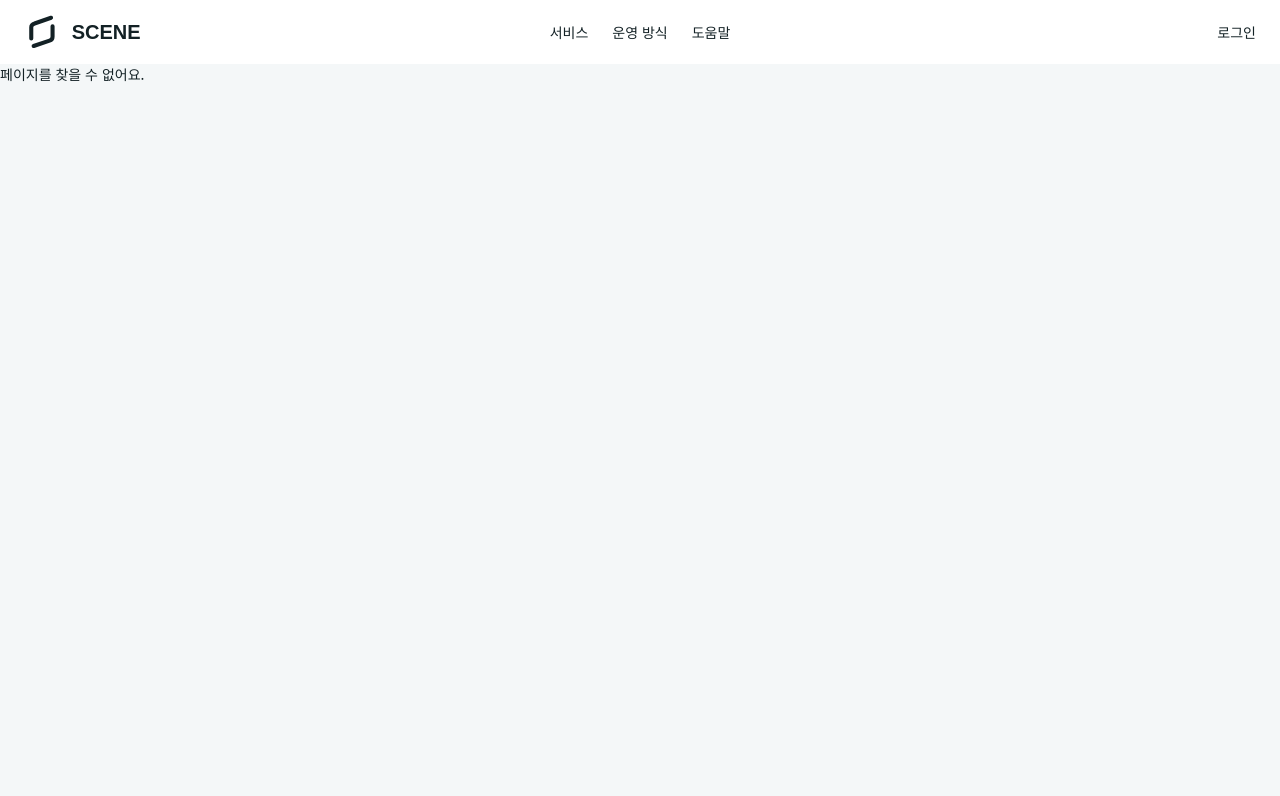
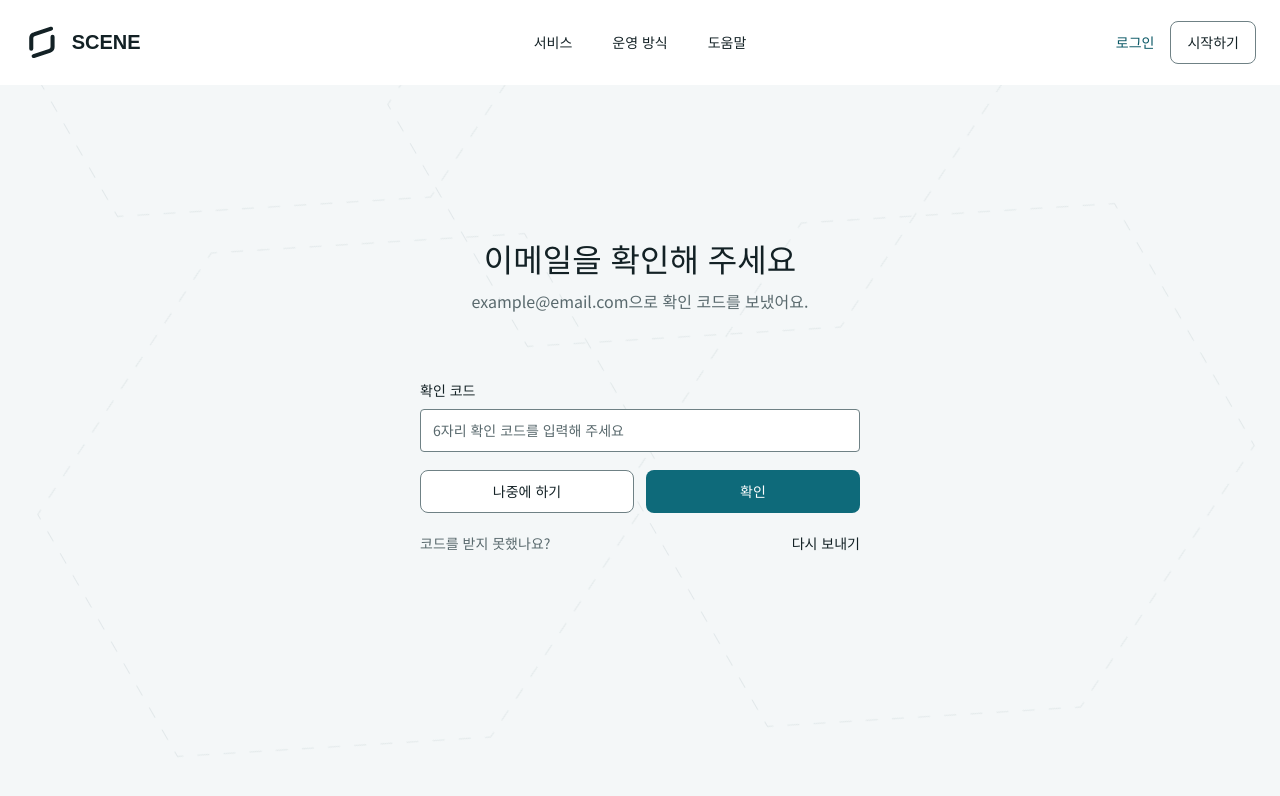
Before and after one commit to BeomhyunPark/SCENE, a React (Vite) app in the folder frontend/: page /verify-email in a window 1280 px wide. Shown: the top 796 px of the page. Built offline with nearby package versions, Linux system fonts and the light colour scheme; a web font is replaced by a local one.

Commit message:
feat: add the public email check (#137)
Track: #136

```diff
--- a/frontend/src/App.tsx
+++ b/frontend/src/App.tsx
@@ -5,6 +5,7 @@ import { PublicHeader } from "./components/PublicHeader";
 import { PublicHome } from "./components/PublicHome";
 import { PublicLogin } from "./components/PublicLogin";
 import { PublicSignup } from "./components/PublicSignup";
+import { PublicVerifyEmail } from "./components/PublicVerifyEmail";
 
 function Home() {
   return (
@@ -35,6 +36,7 @@ export function App() {
         <Route path="/" element={<Home />} />
         <Route path="/login" element={<PublicLogin />} />
         <Route path="/signup" element={<PublicSignup />} />
+        <Route path="/verify-email" element={<PublicVerifyEmail />} />
         <Route path="*" element={<NotFound />} />
       </Routes>
     </QueryClientProvider>
--- a/frontend/src/components/PublicHeader.css
+++ b/frontend/src/components/PublicHeader.css
@@ -33,6 +33,38 @@
   letter-spacing: 0;
 }
 
+.public-header--account {
+  height: 85px;
+}
+
+.public-header--account .public-header__brand {
+  grid-column: 1;
+}
+
+.public-header--account .public-header__nav {
+  grid-column: 2;
+  gap: 40px;
+}
+
+.public-header__actions {
+  grid-column: 3;
+  display: flex;
+  align-items: center;
+  justify-content: flex-end;
+  gap: 16px;
+}
+
+.public-header__login {
+  color: var(--color-text-brand);
+  font: var(--scene-label-m);
+  letter-spacing: 0;
+  text-decoration: none;
+}
+
+.public-header__start {
+  text-decoration: none;
+}
+
 @media (max-width: 390px) {
   .public-header__nav {
     display: none;
--- a/frontend/src/components/PublicHeader.tsx
+++ b/frontend/src/components/PublicHeader.tsx
@@ -1,10 +1,19 @@
 import { Link } from "react-router";
 import symbol from "../assets/scene-symbol-header.svg";
+import "./Button.css";
 import "./PublicHeader.css";
 
-export function PublicHeader() {
+type PublicHeaderProps = {
+  accountActions?: boolean;
+};
+
+export function PublicHeader({ accountActions = false }: PublicHeaderProps) {
   return (
-    <header className="grid h-16 grid-cols-[1fr_auto_1fr] items-center bg-[var(--color-bg-surface)] px-6 text-[var(--color-text-primary)]">
+    <header
+      className={`grid h-16 grid-cols-[1fr_auto_1fr] items-center bg-[var(--color-bg-surface)] px-6 text-[var(--color-text-primary)]${
+        accountActions ? " public-header--account" : ""
+      }`}
+    >
       <span className="public-header__brand">
         <img src={symbol} alt="" width={35.712} height={35.712} aria-hidden="true" />
         <span className="scene-wordmark">SCENE</span>
@@ -14,9 +23,23 @@ export function PublicHeader() {
         <span className="public-header__text">운영 방식</span>
         <span className="public-header__text">도움말</span>
       </div>
-      <Link className="public-header__text justify-self-end no-underline" to="/login">
-        로그인
-      </Link>
+      {accountActions ? (
+        <div className="public-header__actions">
+          <Link className="public-header__login" to="/login">
+            로그인
+          </Link>
+          <Link
+            className="scene-button scene-button--secondary scene-button--size-40 public-header__start"
+            to="/signup"
+          >
+            <span className="scene-button__label">시작하기</span>
+          </Link>
+        </div>
+      ) : (
+        <Link className="public-header__text justify-self-end no-underline" to="/login">
+          로그인
+        </Link>
+      )}
     </header>
   );
 }
--- a/frontend/src/components/PublicSignup.tsx
+++ b/frontend/src/components/PublicSignup.tsx
@@ -1,5 +1,5 @@
 import { useState, type FormEvent } from "react";
-import { Link } from "react-router";
+import { Link, useNavigate } from "react-router";
 import visual from "../assets/p01-03-auth-visual.png";
 import symbol from "../assets/scene-symbol-login.svg";
 import eye from "../assets/icon-eye.svg";
@@ -15,6 +15,7 @@ export function PublicSignup() {
   const [privacy, setPrivacy] = useState(false);
   const [passwordVisible, setPasswordVisible] = useState(false);
   const [confirmVisible, setConfirmVisible] = useState(false);
+  const navigate = useNavigate();
 
   const ready =
     name.trim() !== "" &&
@@ -26,6 +27,10 @@ export function PublicSignup() {
 
   function hold(event: FormEvent<HTMLFormElement>) {
     event.preventDefault();
+    if (!ready) {
+      return;
+    }
+    navigate("/verify-email", { state: { email: email.trim() } });
   }
 
   return (
--- /dev/null
+++ b/frontend/src/components/PublicVerifyEmail.css
@@ -0,0 +1,171 @@
+.public-verify {
+  position: relative;
+  min-height: calc(100vh - 85px);
+  overflow: hidden;
+  background: var(--color-bg-canvas);
+}
+
+.public-verify__pattern {
+  position: absolute;
+  inset: 0;
+  pointer-events: none;
+}
+
+.public-verify__hex {
+  position: absolute;
+  width: 563px;
+  height: 560px;
+  opacity: 0.85;
+  transform: translate(-50%, -50%) rotate(-30deg);
+}
+
+.public-verify__hex--1 {
+  left: 291px;
+  top: -130px;
+}
+
+.public-verify__hex--2 {
+  left: 701px;
+  top: 0;
+}
+
+.public-verify__hex--3 {
+  left: 351px;
+  top: 410px;
+}
+
+.public-verify__hex--4 {
+  left: 941px;
+  top: 380px;
+}
+
+.public-verify__content {
+  position: relative;
+  z-index: 1;
+  display: flex;
+  flex-direction: column;
+  align-items: center;
+  box-sizing: border-box;
+  width: min(760px, calc(100% - 48px));
+  margin: 0 auto;
+  padding: 150px 0 80px;
+}
+
+.public-verify__title {
+  margin: 0;
+  width: 100%;
+  color: var(--color-text-primary);
+  font-family: "Noto Sans KR", sans-serif;
+  font-size: 32px;
+  font-weight: 500;
+  line-height: normal;
+  letter-spacing: 0;
+  text-align: center;
+}
+
+.public-verify__support {
+  margin: 8px 0 0;
+  width: 100%;
+  color: var(--color-text-tertiary);
+  font: var(--scene-body-l);
+  letter-spacing: 0;
+  text-align: center;
+}
+
+.public-verify__form {
+  display: flex;
+  flex-direction: column;
+  gap: 18px;
+  width: 440px;
+  max-width: 100%;
+  margin-top: 67px;
+}
+
+.public-verify__field {
+  display: flex;
+  flex-direction: column;
+  gap: 8px;
+}
+
+.public-verify__label {
+  color: var(--color-text-primary);
+  font: var(--scene-body-m);
+  letter-spacing: 0;
+}
+
+.public-verify__control {
+  box-sizing: border-box;
+  display: flex;
+  align-items: center;
+  width: 100%;
+  padding: 10px 12px;
+  border: 1px solid var(--color-border-control);
+  border-radius: 4px;
+  background: var(--color-bg-surface);
+}
+
+.public-verify__control:has(:focus-visible) {
+  outline: 2px solid var(--color-focus-ring);
+  outline-offset: 2px;
+}
+
+.public-verify__control input {
+  flex: 1;
+  min-width: 0;
+  margin: 0;
+  padding: 0;
+  border: 0;
+  background: transparent;
+  color: var(--color-text-primary);
+  font: var(--scene-body-m);
+  letter-spacing: 0;
+}
+
+.public-verify__control input:focus {
+  outline: none;
+}
+
+.public-verify__control input::placeholder {
+  color: var(--color-text-tertiary);
+  opacity: 1;
+}
+
+.public-verify__actions {
+  display: grid;
+  grid-template-columns: minmax(0, 1fr) minmax(0, 1fr);
+  gap: 12px;
+}
+
+.public-verify__action {
+  width: 100%;
+}
+
+.public-verify__resend {
+  display: flex;
+  align-items: center;
+  justify-content: space-between;
+  min-height: 24px;
+  gap: 12px;
+  color: var(--color-text-tertiary);
+  font: var(--scene-body-m);
+  letter-spacing: 0;
+}
+
+.public-verify__again {
+  color: var(--color-text-primary);
+  font: var(--scene-label-m);
+  letter-spacing: 0;
+}
+
+@media (max-width: 390px) {
+  .public-verify__content {
+    width: 100%;
+    padding: 40px 24px 48px;
+  }
+
+  .public-verify__action {
+    min-height: 48px;
+    padding: 10px 18px;
+    font: var(--scene-label-l);
+  }
+}
--- /dev/null
+++ b/frontend/src/components/PublicVerifyEmail.tsx
@@ -0,0 +1,77 @@
+import { useState, type FormEvent } from "react";
+import { useLocation } from "react-router";
+import pattern from "../assets/p01-04-hex-pattern.png";
+import { PublicHeader } from "./PublicHeader";
+import { Button } from "./Button";
+import "./PublicVerifyEmail.css";
+
+const sampleEmail = "example@email.com";
+
+function shownEmail(state: unknown) {
+  if (typeof state === "object" && state !== null && "email" in state) {
+    const email = state.email;
+    if (typeof email === "string" && email.trim() !== "") {
+      return email.trim();
+    }
+  }
+  return sampleEmail;
+}
+
+export function PublicVerifyEmail() {
+  const location = useLocation();
+  const email = shownEmail(location.state);
+  const [code, setCode] = useState("");
+
+  function hold(event: FormEvent<HTMLFormElement>) {
+    event.preventDefault();
+  }
+
+  return (
+    <>
+      <PublicHeader accountActions />
+      <main className="public-verify">
+        <div className="public-verify__pattern" aria-hidden="true">
+          <img className="public-verify__hex public-verify__hex--1" src={pattern} alt="" />
+          <img className="public-verify__hex public-verify__hex--2" src={pattern} alt="" />
+          <img className="public-verify__hex public-verify__hex--3" src={pattern} alt="" />
+          <img className="public-verify__hex public-verify__hex--4" src={pattern} alt="" />
+        </div>
+        <div className="public-verify__content">
+          <h1 className="public-verify__title">이메일을 확인해 주세요</h1>
+          <p className="public-verify__support">{email}으로 확인 코드를 보냈어요.</p>
+          <form className="public-verify__form" onSubmit={hold}>
+            <div className="public-verify__field">
+              <label className="public-verify__label" htmlFor="verify-code">
+                확인 코드
+              </label>
+              <span className="public-verify__control">
+                <input
+                  id="verify-code"
+                  type="text"
+                  name="code"
+                  inputMode="numeric"
+                  autoComplete="one-time-code"
+                  placeholder="6자리 확인 코드를 입력해 주세요"
+                  value={code}
+                  onChange={(event) => setCode(event.target.value)}
+                />
+              </span>
+            </div>
+            <div className="public-verify__actions">
+              <Button type="button" variant="secondary" size={40} className="public-verify__action">
+                나중에 하기
+              </Button>
+              <Button type="submit" variant="primary" size={40} className="public-verify__action">
+                확인
+              </Button>
+            </div>
+            <div className="public-verify__resend">
+              <span>코드를 받지 못했나요?</span>
+              <span className="public-verify__again">다시 보내기</span>
+            </div>
+          </form>
+        </div>
+      </main>
+    </>
+  );
+}
```
Also changed, not shown: frontend/src/assets/p01-04-hex-pattern.png (added), 1 other file (tests, documents, lock files or other folders).
